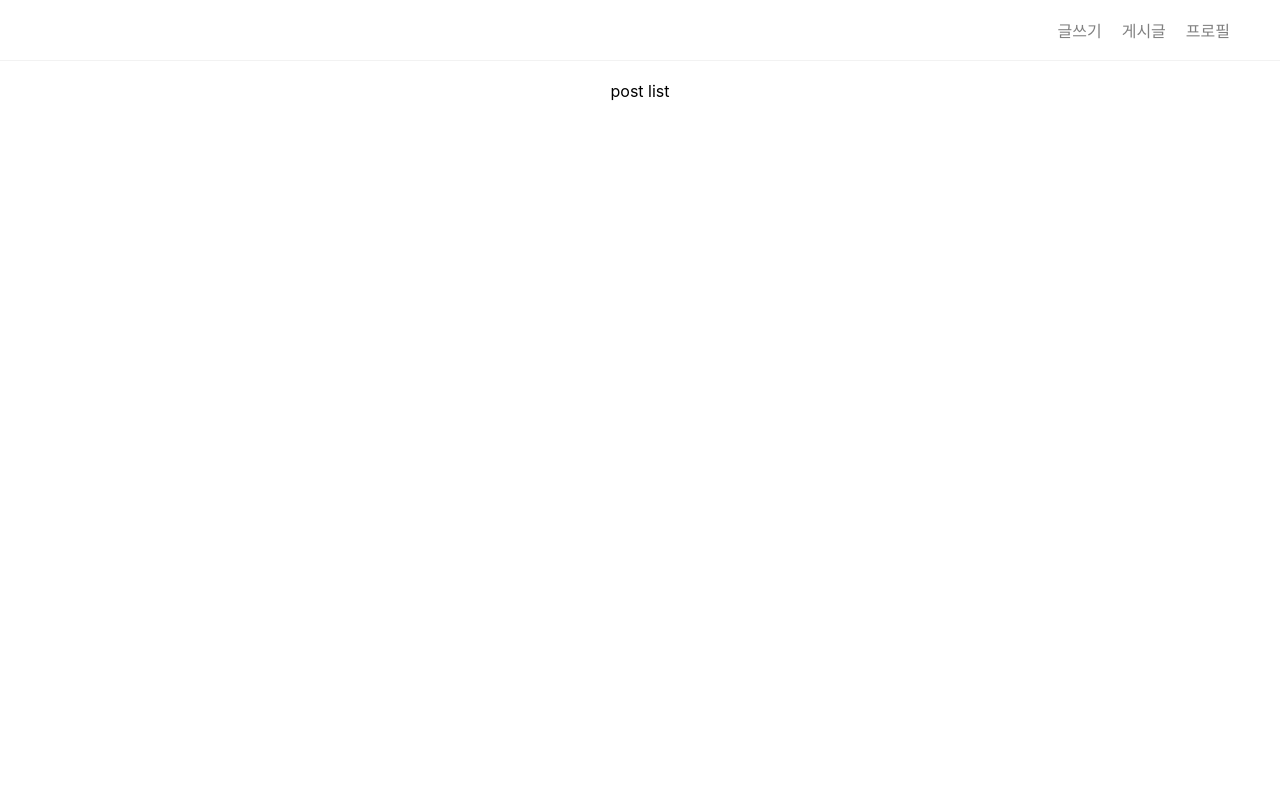
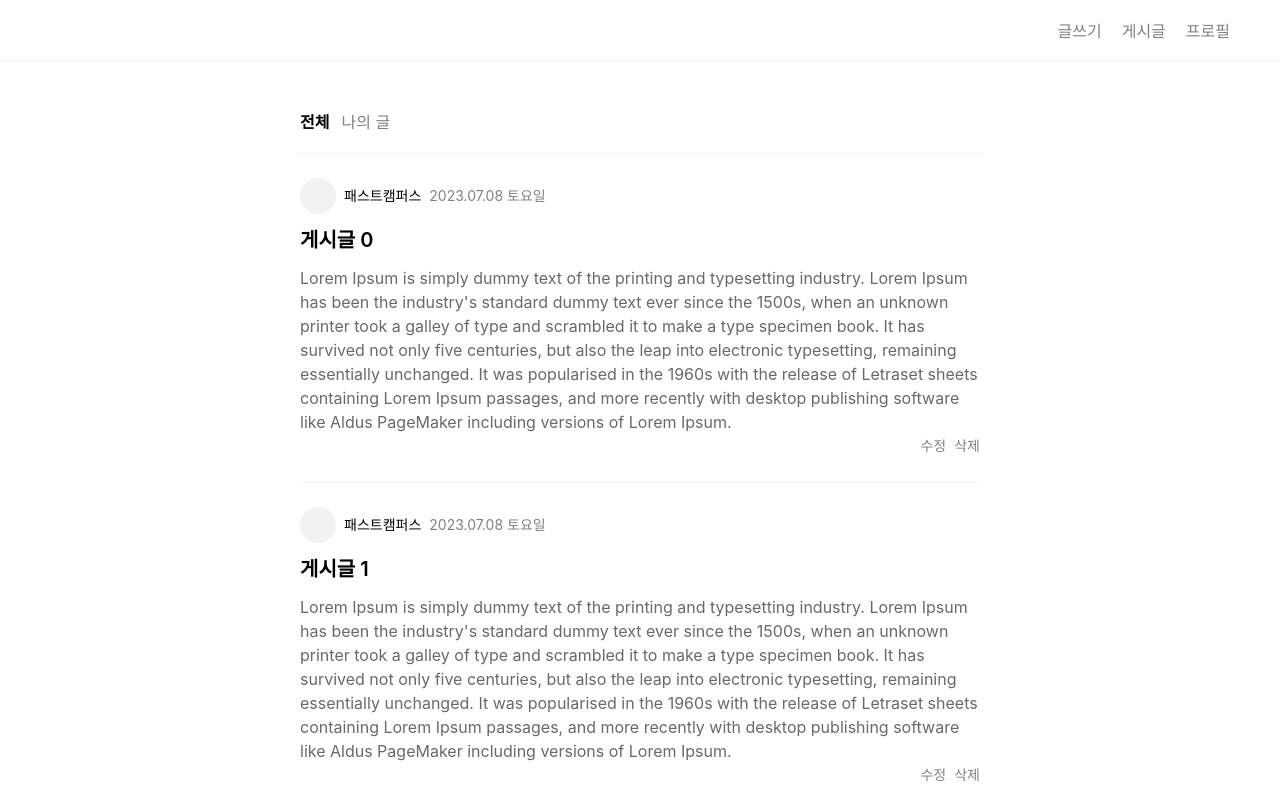
Before and after one commit to YeeunLee8245/Yeeun-Blog, a React (Create React App) app: page / in a window 1280 px wide. Shown: the top 800 px of the page. Built offline with nearby package versions, Linux system fonts and the light colour scheme.

Commit message:
[구현] Home 컴포넌트 화면

```diff
--- a/src/index.css
+++ b/src/index.css
@@ -51,10 +51,97 @@ footer {
   gap: 20px;
 }
 
+footer a {
+  text-decoration: none;
+  color: gray;
+}
+
+footer a:focus,
+footer a:hover {
+  color: black;
+}
+
+/* post navigation */
+.post__navigation{
+  display: flex;
+  gap: 12px;
+  margin: 0 auto;
+  max-width: 680px;
+  font-size: 16px;
+  color: gray;
+  cursor: pointer;
+  padding: 48px 20px 0px 20px;
+}
+
+.post__navigation--active {
+  color: black;
+  font-weight: 600;
+}
+
 /* post list */
-.post-list {
+.post__list {
   /* view port 기준으로 90% */
   min-height: 90vh;
-  padding: 20px 40px;
-  text-align: center;
+  padding: 20px;
+  text-align: left;
+  max-width: 680px;
+  margin: 0 auto;
+  line-height: 24px;
+  a{
+    text-decoration: none;
+    color: black;
+  }
 }
+
+.post__box {
+  padding-top: 24px;
+  padding-bottom: 24px;
+  border-top: 1px solid #f2f2f2;
+}
+
+.post__profile-box {
+  display: flex;
+  gap: 8px;
+  font-size: 14px;
+  align-items: center;
+}
+
+.post__profile {
+  width: 36px;
+  height: 36px;
+  background-color: #f2f2f2;
+  border-radius: 50%;
+}
+
+.post__date, post__author-name {
+  color: gray;
+}
+
+.post__title {
+  font-size: 20px;
+  font-weight: 600;
+  margin: 14px 0px;
+}
+
+.post__text{
+  color: dimgray;
+  font-size: 16px;
+}
+
+.post__utils-box{
+  display: flex;
+  flex-direction: row-reverse;
+  gap: 8px;
+  font-size: 14px;
+  color: gray;
+  .post__delete {
+    &:hover, &:focus {
+      color:black
+    }
+  }
+  .post__edit {
+    &:hover, &:focus {
+      color:black
+    }
+  }
+}
--- a/src/pages/home/index.tsx
+++ b/src/pages/home/index.tsx
@@ -1,19 +1,55 @@
-import {Link} from "react-router-dom";
+import { Link } from 'react-router-dom';
 
 export default function Home() {
-    return (<div>
+  return (
+    <div>
       <header>
         <div>
+          {/* Link to: 해당 url로 이동(자식: 클릭대상 component) */}
           <Link to="/posts/new">글쓰기</Link>
           <Link to="/posts">게시글</Link>
           <Link to="/profile">프로필</Link>
         </div>
       </header>
-        <div className="post-list">post list</div>
+      <div className="post__navigation">
+        <div className="post__navigation--active">전체</div>
+        <div>나의 글</div>
+      </div>
+      <div className="post__list">
+        {[...Array(10)].map((e, index) => (
+          <div key={index} className="post__box">
+            <Link to={`/posts/${index}`}>
+              <div key={index} className="post__profile-box">
+                <div className="post__profile" />
+                <div className="post__author-name">패스트캠퍼스</div>
+                <div className="post__date">2023.07.08 토요일</div>
+              </div>
+              <div className="post__title">게시글 {index}</div>
+              <div className="post__text">
+                Lorem Ipsum is simply dummy text of the printing and typesetting
+                industry. Lorem Ipsum has been the industry's standard dummy
+                text ever since the 1500s, when an unknown printer took a galley
+                of type and scrambled it to make a type specimen book. It has
+                survived not only five centuries, but also the leap into
+                electronic typesetting, remaining essentially unchanged. It was
+                popularised in the 1960s with the release of Letraset sheets
+                containing Lorem Ipsum passages, and more recently with desktop
+                publishing software like Aldus PageMaker including versions of
+                Lorem Ipsum.
+              </div>
+              <div className="post__utils-box">
+                <div className="post__delete">삭제</div>
+                <div className="post__edit">수정</div>
+              </div>
+            </Link>
+          </div>
+        ))}
+      </div>
       <footer>
-            <div>Menu 1</div>
-            <div>Menu 2</div>
-            <div>Menu 3</div>
+        <Link to="/posts/new">글쓰기</Link>
+        <Link to="/posts">게시글</Link>
+        <Link to="/profile">프로필</Link>
       </footer>
-    </div>);
+    </div>
+  );
 }
```
Also changed, not shown: 1 other file (tests, documents, lock files or other folders). Lines whose indentation alone changed are shown as unchanged.
